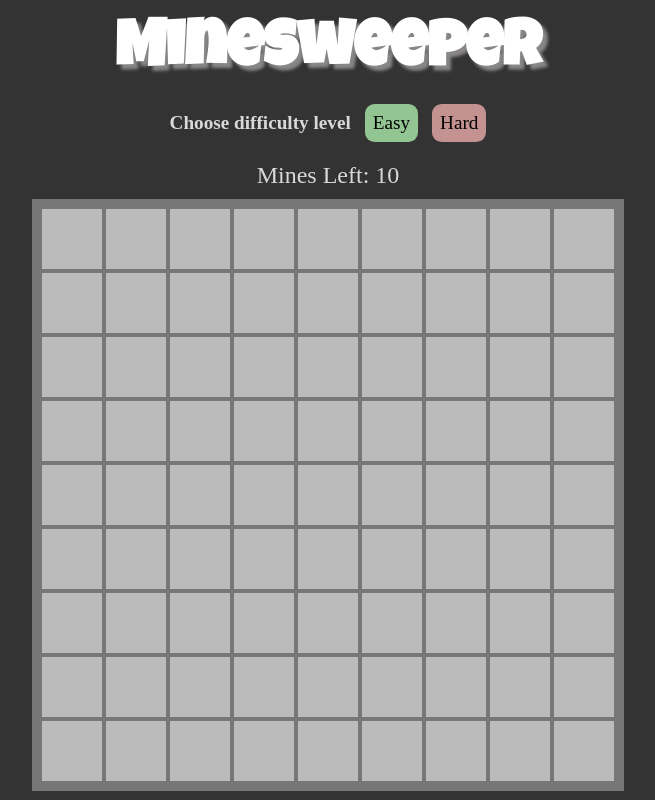
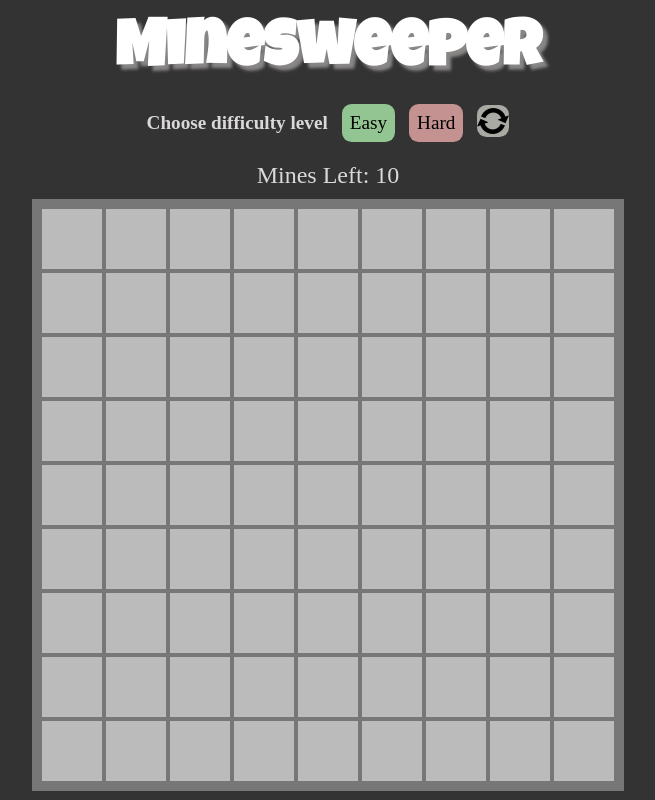
Before and after one commit to RossieK/Minesweeper, a plain HTML site: page index.html in a window 1280 px wide. Shown: the whole page, without its empty margins (312-967 px from the left). Drawn offline with Linux system fonts and the light colour scheme; a web font is replaced by a local one.

Commit message:
Add reload functionality

```diff
--- a/display.js
+++ b/display.js
@@ -15,6 +15,11 @@ const minesLeftText = document.querySelector("[data-mine-count]");
 const messageText = document.querySelector(".subtext");
 const easyBtn = document.querySelector(".easy");
 const hardBtn = document.querySelector(".hard");
+const reloadBtn = document.querySelector(".reload");
+
+reloadBtn.addEventListener("click", () => {
+  document.location.reload();
+});
 
 let board = createBoard(BOARD_SIZE, MINES_NUMBER);
 generateTiles(board);
--- a/index.html
+++ b/index.html
@@ -18,6 +18,7 @@
         <h4 class="difficulty">Choose difficulty level</h1>
         <button class="easy">Easy</button>
         <button class="hard">Hard</button>
+        <button class="reload"></button>
     </div>
     <div class="subtext">
         Mines Left: <span data-mine-count>10</span>
--- a/style.css
+++ b/style.css
@@ -32,7 +32,8 @@ body {
 }
 
 .easy,
-.hard {
+.hard,
+.reload {
   font-family: "Podkova", serif;
   font-size: 1.2rem;
   padding: 0.5rem;
@@ -48,6 +49,14 @@ body {
 
 .hard {
   background-color: rgb(197, 146, 146);
+}
+
+.reload {
+  background-color: rgb(170, 170, 164);
+  background-image: url(./img/reload.png);
+  background-size: cover;
+  width: 2rem;
+  height: 2rem;
 }
 
 .subtext {
```
Also changed, not shown: img/reload.png (added), 1 other file.
